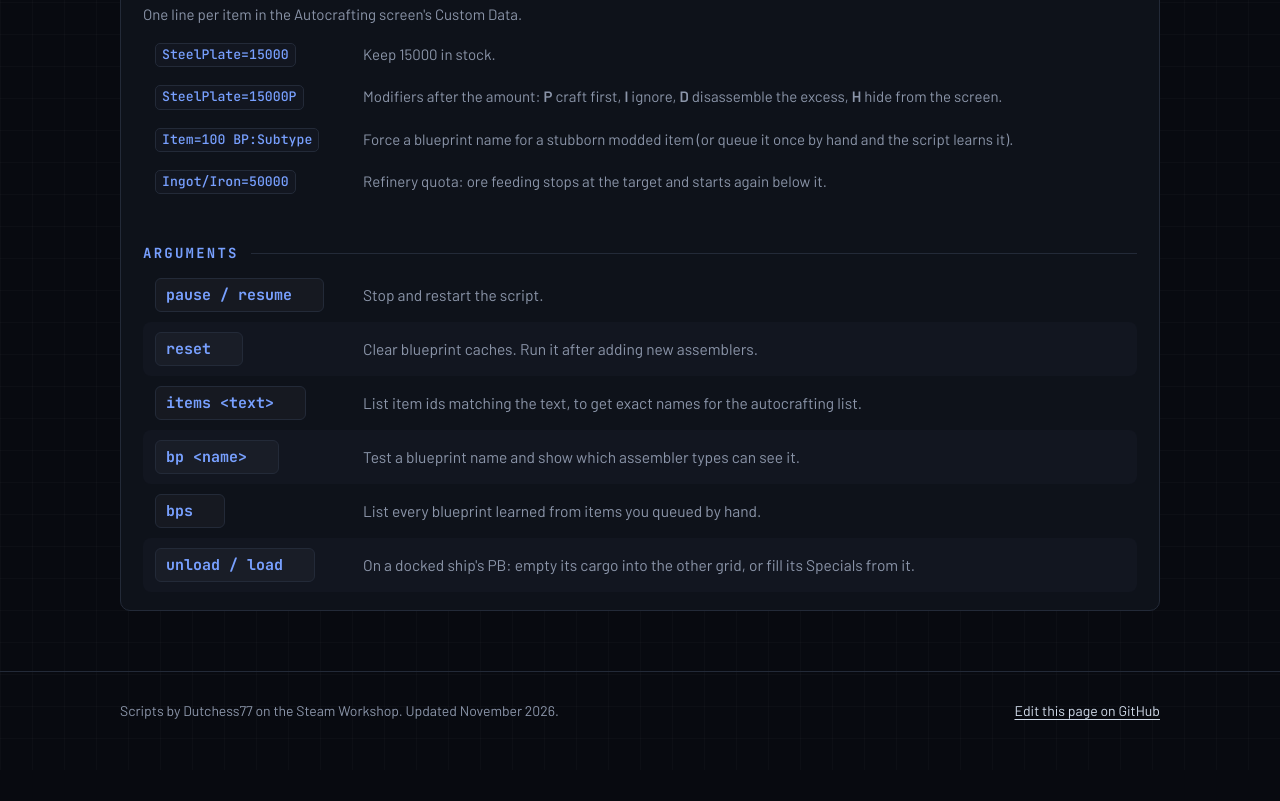
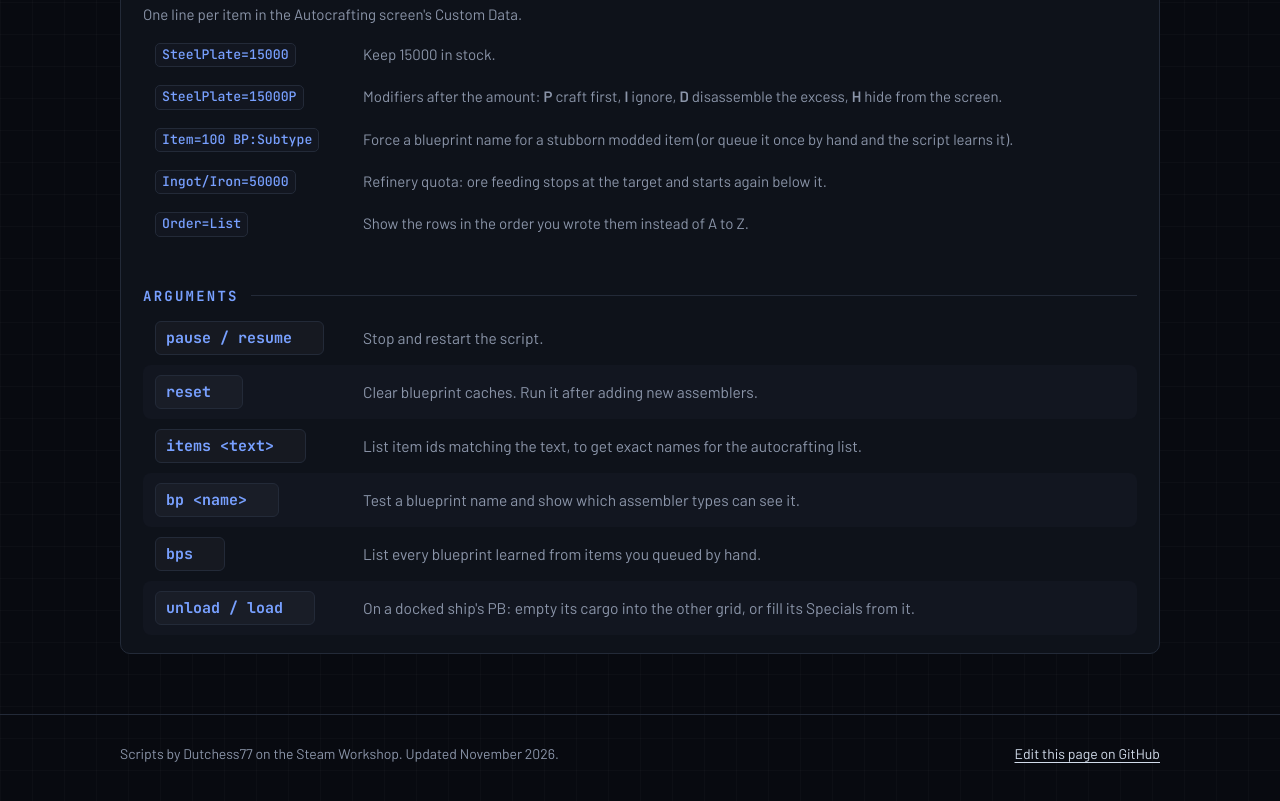
Before and after one commit to WindingDuke77/dutc-scripts, a plain HTML site: page index.html in a window 1280 px wide. Shown: the part 7454-8255 px from the top of the page. Before the commit the page ends 8224 px from the top, so only its background shows below. Drawn offline with nearby package versions, Linux system fonts and the light colour scheme.

Commit message:
Inventory Manager v2.6.0: Order=List for the Autocrafting list
Co-Authored-By: Claude Opus 5.5 <noreply@anthropic.com>

```diff
--- a/index.html
+++ b/index.html
@@ -407,6 +407,7 @@ dialog p { margin: 10px 2px 0; font: 600 14px var(--mono); color: var(--dim); }
         <div><code>SteelPlate=15000P</code><span>Modifiers after the amount: <b>P</b> craft first, <b>I</b> ignore, <b>D</b> disassemble the excess, <b>H</b> hide from the screen.</span></div>
         <div><code>Item=100 BP:Subtype</code><span>Force a blueprint name for a stubborn modded item (or queue it once by hand and the script learns it).</span></div>
         <div><code>Ingot/Iron=50000</code><span>Refinery quota: ore feeding stops at the target and starts again below it.</span></div>
+        <div><code>Order=List</code><span>Show the rows in the order you wrote them instead of A to Z.</span></div>
       </div>
     </div>
 
```
